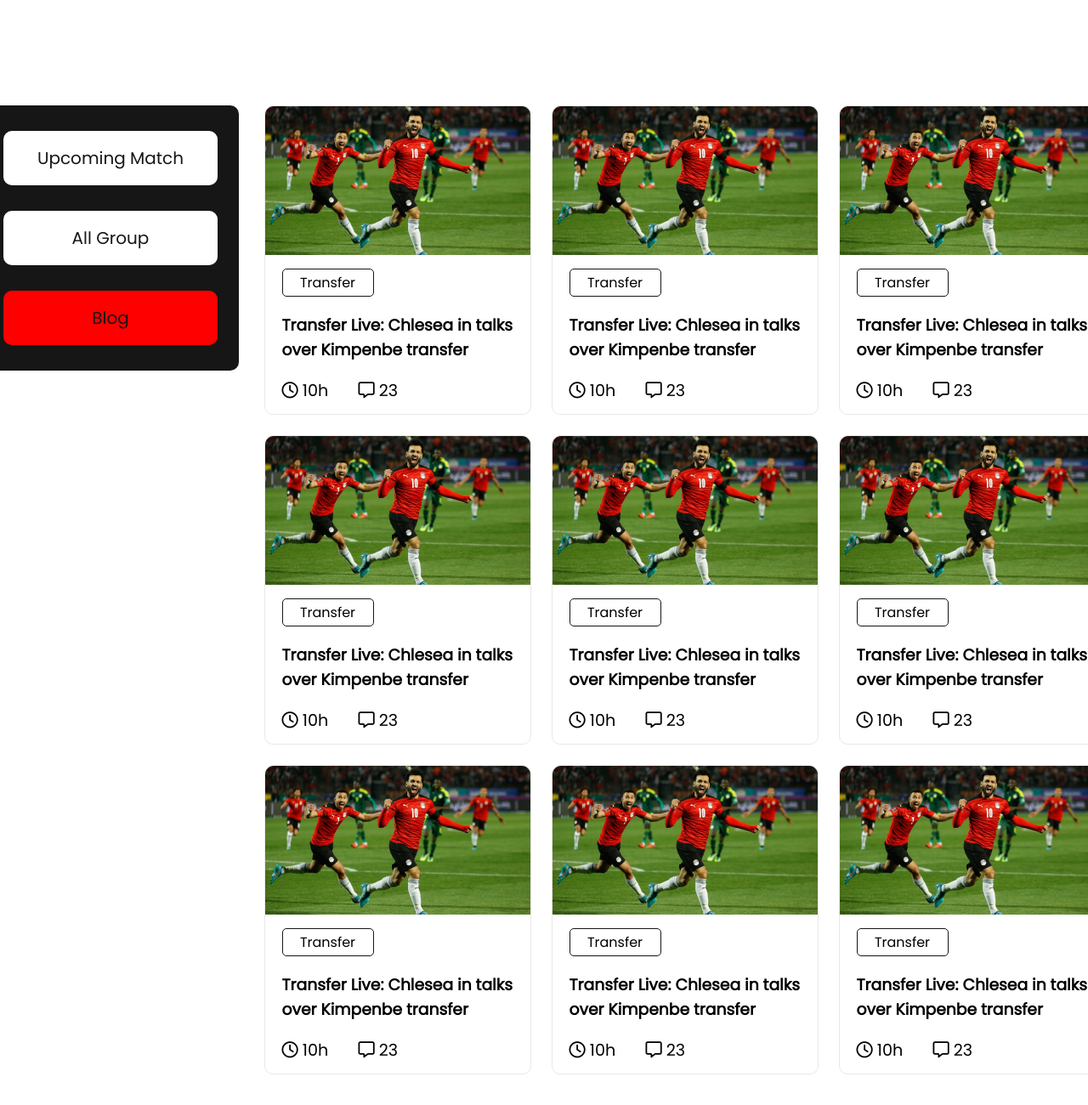
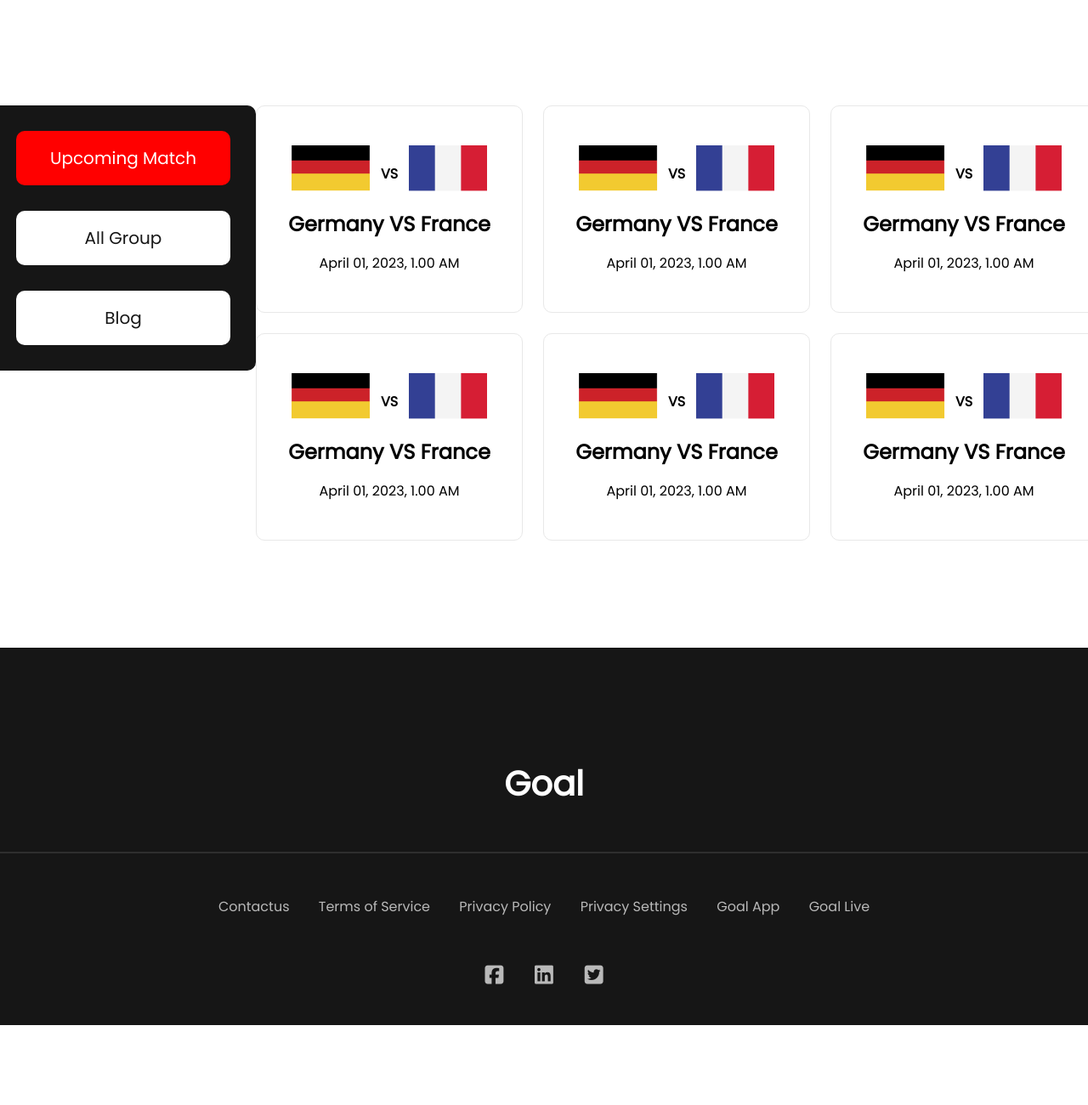
Before and after one commit to mahbub1626/world-cup, a plain HTML site: page upcoming-match.html in a window 1280 px wide. Shown: the part 660-1960 px from the top of the page at 85% size. After the commit the page ends 1874 px from the top, so only its background shows below. Drawn offline with Linux system fonts and the light colour scheme.

Commit message:
upcoming match added

```diff
--- a/styles/style.css
+++ b/styles/style.css
@@ -121,6 +121,10 @@ main {
     background-color: red;
 }
 
+#part-blog a h2 {
+    color: white;
+}
+
 .part a {
     text-decoration: none;
 
--- a/styles/style2.css
+++ b/styles/style2.css
@@ -22,6 +22,11 @@ main {
     display: flex;
     justify-content: center;
     margin-bottom: 130px;
+
+}
+
+.container:last-child {
+    margin-bottom: 0px;
 }
 
 /*-------------------
@@ -86,7 +91,7 @@ main {
 -------------------- */
 .middle-part {
     width: 1321px;
-    height: 1134px;
+    height: 508px;
     background-color: white;
     display: flex;
     justify-content: space-between;
@@ -112,8 +117,13 @@ main {
     text-align: center;
 }
 
-#part-blog {
+#part-upcoming-match {
     background-color: red;
+
+}
+
+#part-upcoming-match a h2 {
+    color: white;
 }
 
 .part a {
@@ -132,45 +142,45 @@ middle-part-right
 ---------------*/
 
 .middle-part-right {
-    margin-left: 30px;
     display: grid;
     grid-template-columns: repeat(3, 1fr);
     grid-gap: 24px;
 }
 
-.info {
+.upcoming-match {
     width: 312px;
-    height: 362px;
+    height: 242px;
     border: 1px solid #E8E8E8;
     border-radius: 10px;
     display: flex;
+    flex-direction: column;
+    justify-content: center;
     align-items: center;
-    flex-direction: column;
+
 }
 
-#info-image {
-    width: 312px;
-    height: 175px;
+.upcoming-match-flag {
+    align-items: center;
+    display: flex;
+    justify-content: space-evenly;
+    width: 252px;
+    height: 56.18px;
+
 }
 
-.info-text {
-    width: 272px;
+.upcoming-match-flag img {
+    width: 93.04px;
+    height: 54.42px;
 }
 
-#info-text-p {
-    width: 100px;
-    border: 1px solid #161616;
-    border-radius: 5px;
-    text-align: center;
-    padding: 3px;
+.upcoming-match-flag h2 {
+    font-weight: 700;
+    font-size: 16px;
 }
 
-#info-icon {
-    font-size: 1.2em;
-}
-
-#info-icon span {
-    margin-right: 30px;
+.upcoming-match h2,
+p {
+    margin-bottom: 0px;
 }
 
 /*
--- a/upcoming-match.html
+++ b/upcoming-match.html
@@ -9,7 +9,7 @@
     <!-- font awesome -->
     <script src="https://kit.fontawesome.com/6f6c5f3507.js" crossorigin="anonymous"></script>
     <!-- stylesheet -->
-    <link rel="stylesheet" href="styles/style.css">
+    <link rel="stylesheet" href="styles/style2.css">
 </head>
 
 <body>
@@ -35,7 +35,7 @@
 
             <div class="middle-part">
                 <div class="middle-part-left">
-                    <div class="part">
+                    <div id="part-upcoming-match" class="part">
                         <a href="upcoming-match.html">
                             <h2>Upcoming Match</h2>
                         </a>
@@ -45,8 +45,8 @@
                             <h2>All Group</h2>
                         </a>
                     </div>
-                    <div id="part-blog" class="part">
-                        <a href="">
+                    <div class="part">
+                        <a href="index.html">
                             <h2>Blog</h2>
                         </a>
                     </div>
@@ -56,152 +56,65 @@
                 middle-part-right
                 ---------------->
 
-                <div class="middle-part-right">
-                    <div class="info">
-                        <img id="info-image" src="images/Blog Image.png" alt="">
+                <section class="container">
+                    <div class="middle-part-right">
 
-                        <div class="info-text">
-                            <p id="info-text-p">Transfer</p>
-                            <h3>Transfer Live: Chlesea in talks over Kimpenbe transfer</h3>
-                            <p id="info-icon">
-
-                                <span><i class="fa-regular fa-clock"></i> 10h</span>
-
-                                <span> <i class="fa-regular fa-message"></i>
-                                    23</span>
-
-                            </p>
+                        <div class="upcoming-match">
+                            <div class="upcoming-match-flag">
+                                <img src="images/germany Flag.png" alt="">
+                                <h2>VS</h2>
+                                <img src="images/Flag.png" alt="">
+                            </div>
+                            <h2>Germany VS France</h2>
+                            <p>April 01, 2023, 1.00 AM</p>
+                        </div>
+                        <div class="upcoming-match">
+                            <div class="upcoming-match-flag">
+                                <img src="images/germany Flag.png" alt="">
+                                <h2>VS</h2>
+                                <img src="images/Flag.png" alt="">
+                            </div>
+                            <h2>Germany VS France</h2>
+                            <p>April 01, 2023, 1.00 AM</p>
+                        </div>
+                        <div class="upcoming-match">
+                            <div class="upcoming-match-flag">
+                                <img src="images/germany Flag.png" alt="">
+                                <h2>VS</h2>
+                                <img src="images/Flag.png" alt="">
+                            </div>
+                            <h2>Germany VS France</h2>
+                            <p>April 01, 2023, 1.00 AM</p>
+                        </div>
+                        <div class="upcoming-match">
+                            <div class="upcoming-match-flag">
+                                <img src="images/germany Flag.png" alt="">
+                                <h2>VS</h2>
+                                <img src="images/Flag.png" alt="">
+                            </div>
+                            <h2>Germany VS France</h2>
+                            <p>April 01, 2023, 1.00 AM</p>
+                        </div>
+                        <div class="upcoming-match">
+                            <div class="upcoming-match-flag">
+                                <img src="images/germany Flag.png" alt="">
+                                <h2>VS</h2>
+                                <img src="images/Flag.png" alt="">
+                            </div>
+                            <h2>Germany VS France</h2>
+                            <p>April 01, 2023, 1.00 AM</p>
+                        </div>
+                        <div class="upcoming-match">
+                            <div class="upcoming-match-flag">
+                                <img src="images/germany Flag.png" alt="">
+                                <h2>VS</h2>
+                                <img src="images/Flag.png" alt="">
+                            </div>
+                            <h2>Germany VS France</h2>
+                            <p>April 01, 2023, 1.00 AM</p>
                         </div>
                     </div>
-                    <div class="info">
-                        <img id="info-image" src="images/Blog Image.png" alt="">
-
-                        <div class="info-text">
-                            <p id="info-text-p">Transfer</p>
-                            <h3>Transfer Live: Chlesea in talks over Kimpenbe transfer</h3>
-                            <p id="info-icon">
-
-                                <span><i class="fa-regular fa-clock"></i> 10h</span>
-
-                                <span> <i class="fa-regular fa-message"></i>
-                                    23</span>
-
-                            </p>
-                        </div>
-                    </div>
-                    <div class="info">
-                        <img id="info-image" src="images/Blog Image.png" alt="">
-
-                        <div class="info-text">
-                            <p id="info-text-p">Transfer</p>
-                            <h3>Transfer Live: Chlesea in talks over Kimpenbe transfer</h3>
-                            <p id="info-icon">
-
-                                <span><i class="fa-regular fa-clock"></i> 10h</span>
-
-                                <span> <i class="fa-regular fa-message"></i>
-                                    23</span>
-
-                            </p>
-                        </div>
-                    </div>
-                    <div class="info">
-                        <img id="info-image" src="images/Blog Image.png" alt="">
-
-                        <div class="info-text">
-                            <p id="info-text-p">Transfer</p>
-                            <h3>Transfer Live: Chlesea in talks over Kimpenbe transfer</h3>
-                            <p id="info-icon">
-
-                                <span><i class="fa-regular fa-clock"></i> 10h</span>
-
-                                <span> <i class="fa-regular fa-message"></i>
-                                    23</span>
-
-                            </p>
-                        </div>
-                    </div>
-                    <div class="info">
-                        <img id="info-image" src="images/Blog Image.png" alt="">
-
-                        <div class="info-text">
-                            <p id="info-text-p">Transfer</p>
-                            <h3>Transfer Live: Chlesea in talks over Kimpenbe transfer</h3>
-                            <p id="info-icon">
-
-                                <span><i class="fa-regular fa-clock"></i> 10h</span>
-
-                                <span> <i class="fa-regular fa-message"></i>
-                                    23</span>
-
-                            </p>
-                        </div>
-                    </div>
-                    <div class="info">
-                        <img id="info-image" src="images/Blog Image.png" alt="">
-
-                        <div class="info-text">
-                            <p id="info-text-p">Transfer</p>
-                            <h3>Transfer Live: Chlesea in talks over Kimpenbe transfer</h3>
-                            <p id="info-icon">
-
-                                <span><i class="fa-regular fa-clock"></i> 10h</span>
-
-                                <span> <i class="fa-regular fa-message"></i>
-                                    23</span>
-
-                            </p>
-                        </div>
-                    </div>
-                    <div class="info">
-                        <img id="info-image" src="images/Blog Image.png" alt="">
-
-                        <div class="info-text">
-                            <p id="info-text-p">Transfer</p>
-                            <h3>Transfer Live: Chlesea in talks over Kimpenbe transfer</h3>
-                            <p id="info-icon">
-
-                                <span><i class="fa-regular fa-clock"></i> 10h</span>
-
-                                <span> <i class="fa-regular fa-message"></i>
-                                    23</span>
-
-                            </p>
-                        </div>
-                    </div>
-                    <div class="info">
-                        <img id="info-image" src="images/Blog Image.png" alt="">
-
-                        <div class="info-text">
-                            <p id="info-text-p">Transfer</p>
-                            <h3>Transfer Live: Chlesea in talks over Kimpenbe transfer</h3>
-                            <p id="info-icon">
-
-                                <span><i class="fa-regular fa-clock"></i> 10h</span>
-
-                                <span> <i class="fa-regular fa-message"></i>
-                                    23</span>
-
-                            </p>
-                        </div>
-                    </div>
-                    <div class="info">
-                        <img id="info-image" src="images/Blog Image.png" alt="">
-
-                        <div class="info-text">
-                            <p id="info-text-p">Transfer</p>
-                            <h3>Transfer Live: Chlesea in talks over Kimpenbe transfer</h3>
-                            <p id="info-icon">
-
-                                <span><i class="fa-regular fa-clock"></i> 10h</span>
-
-                                <span> <i class="fa-regular fa-message"></i>
-                                    23</span>
-
-                            </p>
-                        </div>
-                    </div>
-                </div>
+                </section>
             </div>
         </section>
         <!---------------
@@ -220,9 +133,10 @@
                     <a href="">Goal Live</a>
                 </div>
                 <div class="social-media-icon">
-                    <a href="https://web.facebook.com/?_rdc=1&_rdr"><i class="fa-brands fa-facebook-square"></i></a>
-                    <a href="https://www.linkedin.com/"><i class="fa-brands fa-linkedin"></i></a>
-                    <a href="https://twitter.com/"><i class="fa-brands fa-twitter-square"></i></a>
+                    <a href="https://web.facebook.com/?_rdc=1&_rdr" target="_blank"><i
+                            class="fa-brands fa-facebook-square"></i></a>
+                    <a href="https://www.linkedin.com/" target="_blank"><i class="fa-brands fa-linkedin"></i></a>
+                    <a href="https://twitter.com/" target="_blank"><i class="fa-brands fa-twitter-square"></i></a>
                 </div>
             </div>
         </section>
@@ -230,17 +144,3 @@
 </body>
 
 </html>
-
-
-
-
-<!--
-    <section class="container">
-        <div class="upcoming-match">
-            <img src="images/germany Flag.png" alt="">
-            <h2>VS</h2>
-            <img src="images/Flag.png" alt="">
-            <h2>Germany VS France</h2>
-            <p>April 01, 2023, 1.00 AM</p>
-        </div>
-    </section> -->
```
Also changed, not shown: index.html (+5 -4 lines).
